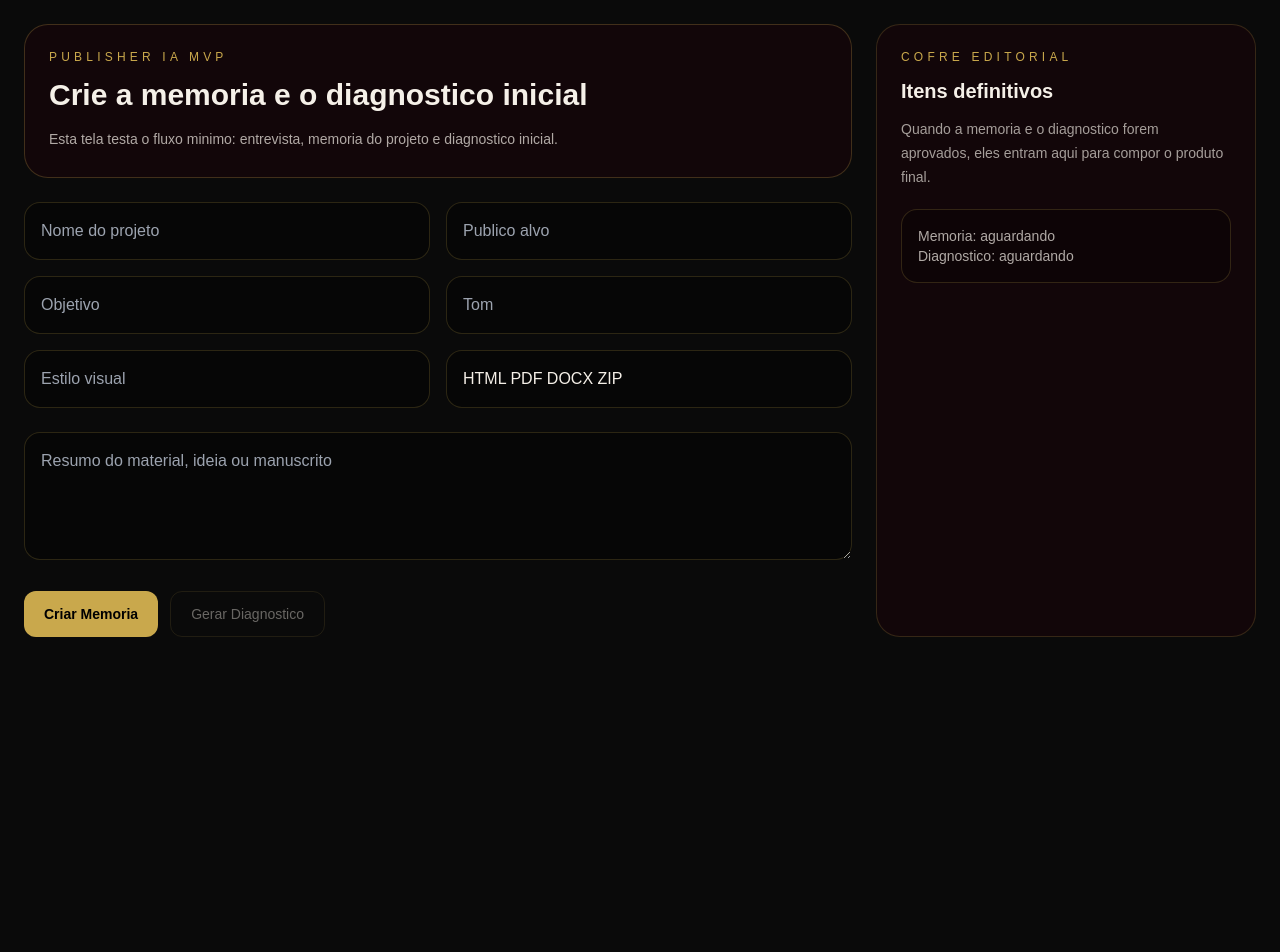
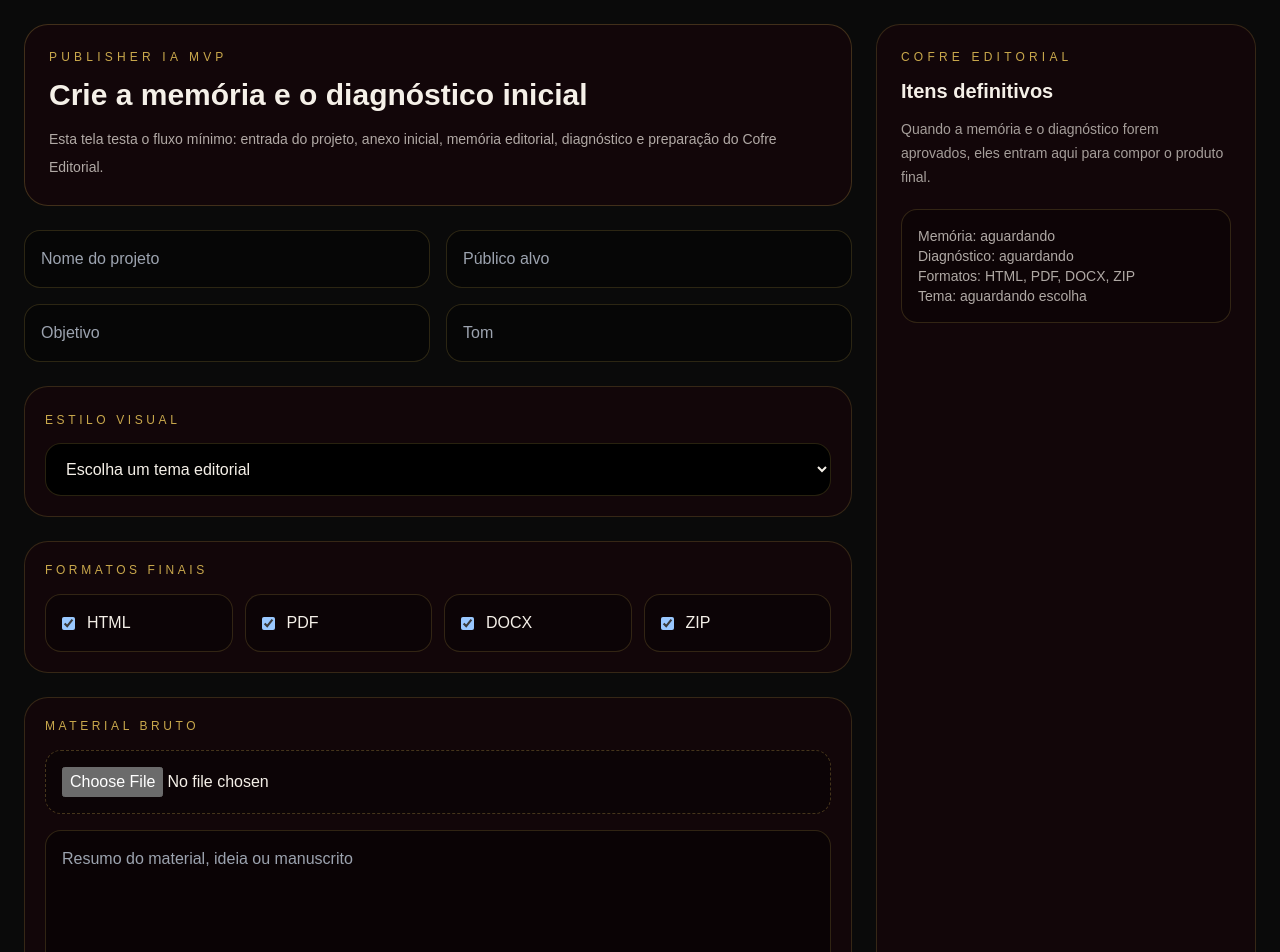
Before and after one commit to Sollimastudio/Tronco-ia, a Next.js app: page /publisher/mvp in a window 1280 px wide. Shown: the top 952 px of the page. Before the commit the page ends 800 px from the top, so only its background shows below. Built offline with nearby package versions, Linux system fonts and the light colour scheme.

Commit message:
feat: improve Publisher MVP with theme, formats and file input

```diff
--- a/src/components/PublisherMvp.tsx
+++ b/src/components/PublisherMvp.tsx
@@ -1,59 +1,130 @@
-'use client';
+"use client";
 
-import { useState } from 'react';
+import { useState } from "react";
 
-type Memory = Record<string, string> | null;
+type Memory = {
+  projectName: string;
+  audience: string;
+  goal: string;
+  tone: string;
+  visualStyle: string;
+  finalFormats: string[];
+  sourceSummary: string;
+  attachedFileName?: string;
+  currentStage: string;
+  nextStep: string;
+};
+
 type Diagnosis = {
-  title: string;
-  theme: string;
-  audience: string;
   promise: string;
-  strengths: string[];
-  gaps: string[];
-  recommendedFormat: string;
-  nextStep: string;
-} | null;
+  structure: string[];
+  visualNeeds: string[];
+  risks: string[];
+  nextActions: string[];
+};
+
+const visualStyles = [
+  "Luxo editorial — bordô, creme, dourado",
+  "Clean sofisticado — branco, preto, cinza elegante",
+  "Feminino premium — rosé, nude, dourado suave",
+  "Masculino executivo — preto, grafite, dourado",
+  "Lúdico infantil — cores suaves, ilustrações didáticas",
+  "Espiritual sensível — tons claros, simbologia e respiro",
+  "Manual secreto — vintage, kraft, vinho, selo editorial",
+  "Método/Workbook — didático, organizado, com exercícios"
+];
+
+const availableFormats = ["HTML", "PDF", "DOCX", "ZIP"];
 
 export function PublisherMvp() {
-  const [form, setForm] = useState({
-    projectName: '',
-    audience: '',
-    goal: '',
-    tone: '',
-    visualStyle: '',
-    finalFormats: 'HTML PDF DOCX ZIP',
-    sourceSummary: ''
-  });
-  const [memory, setMemory] = useState<Memory>(null);
-  const [diagnosis, setDiagnosis] = useState<Diagnosis>(null);
-  const [loading, setLoading] = useState(false);
+  const [projectName, setProjectName] = useState("");
+  const [audience, setAudience] = useState("");
+  const [goal, setGoal] = useState("");
+  const [tone, setTone] = useState("");
+  const [visualStyle, setVisualStyle] = useState("");
+  const [formats, setFormats] = useState<string[]>(["HTML", "PDF", "DOCX", "ZIP"]);
+  const [sourceSummary, setSourceSummary] = useState("");
+  const [attachedFileName, setAttachedFileName] = useState("");
+  const [memory, setMemory] = useState<Memory | null>(null);
+  const [diagnosis, setDiagnosis] = useState<Diagnosis | null>(null);
 
-  function updateField(field: string, value: string) {
-    setForm((current) => ({ ...current, [field]: value }));
+  function toggleFormat(format: string) {
+    setFormats((current) =>
+      current.includes(format)
+        ? current.filter((item) => item !== format)
+        : [...current, format]
+    );
   }
 
-  async function createMemory() {
-    setLoading(true);
-    const response = await fetch('/api/publisher/memory', {
-      method: 'POST',
-      headers: { 'Content-Type': 'application/json' },
-      body: JSON.stringify(form)
-    });
-    const data = await response.json();
-    setMemory(data.memory);
-    setLoading(false);
+  async function handleFile(file?: File) {
+    if (!file) return;
+
+    setAttachedFileName(file.name);
+
+    const extension = file.name.split(".").pop()?.toLowerCase();
+
+    if (extension === "txt" || extension === "md") {
+      const text = await file.text();
+      setSourceSummary(text.slice(0, 6000));
+      return;
+    }
+
+    setSourceSummary((current) =>
+      current ||
+      `Arquivo anexado: ${file.name}. Leitura completa de PDF/DOCX será processada na próxima fase do backend.`
+    );
   }
 
-  async function createDiagnosis() {
-    setLoading(true);
-    const response = await fetch('/api/publisher/diagnosis', {
-      method: 'POST',
-      headers: { 'Content-Type': 'application/json' },
-      body: JSON.stringify({ memory })
-    });
-    const data = await response.json();
-    setDiagnosis(data.diagnosis);
-    setLoading(false);
+  function createMemory() {
+    const created: Memory = {
+      projectName,
+      audience,
+      goal,
+      tone,
+      visualStyle,
+      finalFormats: formats,
+      sourceSummary,
+      attachedFileName,
+      currentStage: "project_memory",
+      nextStep: "diagnosis"
+    };
+
+    setMemory(created);
+    setDiagnosis(null);
+  }
+
+  function createDiagnosis() {
+    const created: Diagnosis = {
+      promise: goal
+        ? `Transformar o material em um produto editorial premium para ${audience || "o público definido"}.`
+        : "Definir promessa central antes da escrita final.",
+      structure: [
+        "Entrada editorial: promessa, público, transformação e tom.",
+        "Arquitetura do conteúdo: módulos, capítulos e ordem de leitura.",
+        "Didática visual: boxes, mapas mentais, infográficos e exercícios.",
+        "Entrega final: HTML, DOCX, PDF e pacote organizado."
+      ],
+      visualNeeds: [
+        `Tema visual sugerido: ${visualStyle || "escolher tema visual antes da diagramação"}.`,
+        "Criar capa, página de abertura e separadores de módulos.",
+        "Inserir blocos de destaque para conceitos importantes.",
+        "Prever pelo menos um mapa mental e um infográfico para facilitar retenção."
+      ],
+      risks: [
+        "Material pode ficar genérico se a promessa não for específica.",
+        "PDF pode ficar pesado se não houver respiro visual.",
+        "DOCX precisa ser editável e organizado em estilos."
+      ],
+      nextActions: [
+        "Aprovar memória do projeto.",
+        "Aprovar diagnóstico editorial.",
+        "Gerar Artefato Editorial.",
+        "Montar HTML/WebBook.",
+        "Exportar DOCX/PDF."
+      ]
+    };
+
+    setDiagnosis(created);
   }
 
   return (
@@ -61,54 +132,178 @@ export function PublisherMvp() {
       <div className="mx-auto grid max-w-7xl gap-6 lg:grid-cols-[1fr_380px]">
         <section className="space-y-6">
           <div className="rounded-3xl border border-[#C9A84C]/25 bg-[#120609] p-6">
-            <p className="text-xs uppercase tracking-[0.35em] text-[#C9A84C]">Publisher IA MVP</p>
-            <h1 className="mt-3 text-3xl font-semibold">Crie a memoria e o diagnostico inicial</h1>
+            <p className="text-xs uppercase tracking-[0.35em] text-[#C9A84C]">
+              Publisher IA MVP
+            </p>
+            <h1 className="mt-3 text-3xl font-semibold">
+              Crie a memória e o diagnóstico inicial
+            </h1>
             <p className="mt-3 text-sm leading-7 text-[#F5F0E8]/70">
-              Esta tela testa o fluxo minimo: entrevista, memoria do projeto e diagnostico inicial.
+              Esta tela testa o fluxo mínimo: entrada do projeto, anexo inicial,
+              memória editorial, diagnóstico e preparação do Cofre Editorial.
             </p>
           </div>
 
           <div className="grid gap-4 md:grid-cols-2">
-            <input className="rounded-2xl border border-[#C9A84C]/20 bg-black/40 p-4 outline-none" placeholder="Nome do projeto" value={form.projectName} onChange={(e) => updateField('projectName', e.target.value)} />
-            <input className="rounded-2xl border border-[#C9A84C]/20 bg-black/40 p-4 outline-none" placeholder="Publico alvo" value={form.audience} onChange={(e) => updateField('audience', e.target.value)} />
-            <input className="rounded-2xl border border-[#C9A84C]/20 bg-black/40 p-4 outline-none" placeholder="Objetivo" value={form.goal} onChange={(e) => updateField('goal', e.target.value)} />
-            <input className="rounded-2xl border border-[#C9A84C]/20 bg-black/40 p-4 outline-none" placeholder="Tom" value={form.tone} onChange={(e) => updateField('tone', e.target.value)} />
-            <input className="rounded-2xl border border-[#C9A84C]/20 bg-black/40 p-4 outline-none" placeholder="Estilo visual" value={form.visualStyle} onChange={(e) => updateField('visualStyle', e.target.value)} />
-            <input className="rounded-2xl border border-[#C9A84C]/20 bg-black/40 p-4 outline-none" placeholder="Formatos finais" value={form.finalFormats} onChange={(e) => updateField('finalFormats', e.target.value)} />
+            <input
+              className="rounded-2xl border border-[#C9A84C]/20 bg-black/40 p-4 outline-none"
+              placeholder="Nome do projeto"
+              value={projectName}
+              onChange={(event) => setProjectName(event.target.value)}
+            />
+
+            <input
+              className="rounded-2xl border border-[#C9A84C]/20 bg-black/40 p-4 outline-none"
+              placeholder="Público alvo"
+              value={audience}
+              onChange={(event) => setAudience(event.target.value)}
+            />
+
+            <input
+              className="rounded-2xl border border-[#C9A84C]/20 bg-black/40 p-4 outline-none"
+              placeholder="Objetivo"
+              value={goal}
+              onChange={(event) => setGoal(event.target.value)}
+            />
+
+            <input
+              className="rounded-2xl border border-[#C9A84C]/20 bg-black/40 p-4 outline-none"
+              placeholder="Tom"
+              value={tone}
+              onChange={(event) => setTone(event.target.value)}
+            />
           </div>
 
-          <textarea className="min-h-32 w-full rounded-2xl border border-[#C9A84C]/20 bg-black/40 p-4 outline-none" placeholder="Resumo do material, ideia ou manuscrito" value={form.sourceSummary} onChange={(e) => updateField('sourceSummary', e.target.value)} />
+          <div className="rounded-3xl border border-[#C9A84C]/20 bg-[#120609] p-5">
+            <label className="text-xs uppercase tracking-[0.3em] text-[#C9A84C]">
+              Estilo visual
+            </label>
+
+            <select
+              className="mt-3 w-full rounded-2xl border border-[#C9A84C]/20 bg-black p-4 text-[#F5F0E8] outline-none"
+              value={visualStyle}
+              onChange={(event) => setVisualStyle(event.target.value)}
+            >
+              <option value="">Escolha um tema editorial</option>
+              {visualStyles.map((style) => (
+                <option key={style} value={style}>
+                  {style}
+                </option>
+              ))}
+            </select>
+          </div>
+
+          <div className="rounded-3xl border border-[#C9A84C]/20 bg-[#120609] p-5">
+            <p className="text-xs uppercase tracking-[0.3em] text-[#C9A84C]">
+              Formatos finais
+            </p>
+
+            <div className="mt-4 grid gap-3 sm:grid-cols-4">
+              {availableFormats.map((format) => (
+                <label
+                  key={format}
+                  className="flex cursor-pointer items-center gap-3 rounded-2xl border border-[#C9A84C]/20 bg-black/30 p-4"
+                >
+                  <input
+                    type="checkbox"
+                    checked={formats.includes(format)}
+                    onChange={() => toggleFormat(format)}
+                  />
+                  <span>{format}</span>
+                </label>
+              ))}
+            </div>
+          </div>
+
+          <div className="rounded-3xl border border-[#C9A84C]/20 bg-[#120609] p-5">
+            <p className="text-xs uppercase tracking-[0.3em] text-[#C9A84C]">
+              Material bruto
+            </p>
+
+            <input
+              type="file"
+              accept=".txt,.md,.pdf,.doc,.docx"
+              className="mt-4 w-full rounded-2xl border border-dashed border-[#C9A84C]/30 bg-black/30 p-4"
+              onChange={(event) => handleFile(event.target.files?.[0])}
+            />
+
+            {attachedFileName && (
+              <p className="mt-3 text-sm text-[#F5F0E8]/70">
+                Arquivo anexado: {attachedFileName}
+              </p>
+            )}
+
+            <textarea
+              className="mt-4 min-h-40 w-full rounded-2xl border border-[#C9A84C]/20 bg-black/40 p-4 outline-none"
+              placeholder="Resumo do material, ideia ou manuscrito"
+              value={sourceSummary}
+              onChange={(event) => setSourceSummary(event.target.value)}
+            />
+          </div>
 
           <div className="flex flex-wrap gap-3">
-            <button onClick={createMemory} className="rounded-xl bg-[#C9A84C] px-5 py-3 text-sm font-semibold text-black">Criar Memoria</button>
-            <button onClick={createDiagnosis} disabled={!memory} className="rounded-xl border border-[#C9A84C]/30 px-5 py-3 text-sm text-[#F5F0E8] disabled:opacity-40">Gerar Diagnostico</button>
+            <button
+              onClick={createMemory}
+              className="rounded-xl bg-[#C9A84C] px-5 py-3 text-sm font-semibold text-black"
+            >
+              Criar Memória
+            </button>
+
+            <button
+              onClick={createDiagnosis}
+              disabled={!memory}
+              className="rounded-xl border border-[#C9A84C]/30 px-5 py-3 text-sm text-[#F5F0E8] disabled:opacity-40"
+            >
+              Gerar Diagnóstico
+            </button>
           </div>
 
-          {loading && <p className="text-sm text-[#C9A84C]">Processando...</p>}
-
           {memory && (
-            <div className="rounded-3xl border border-[#C9A84C]/20 bg-[#1C1214] p-6">
-              <h2 className="text-xl font-semibold text-[#C9A84C]">Memoria do Projeto</h2>
-              <pre className="mt-4 overflow-auto rounded-2xl bg-black/40 p-4 text-xs text-[#F5F0E8]/75">{JSON.stringify(memory, null, 2)}</pre>
+            <div className="rounded-3xl border border-[#C9A84C]/20 bg-[#120609] p-6">
+              <h2 className="text-2xl font-semibold text-[#C9A84C]">
+                Memória do Projeto
+              </h2>
+              <pre className="mt-5 overflow-auto rounded-2xl bg-black/50 p-5 text-sm leading-7 text-[#F5F0E8]/80">
+                {JSON.stringify(memory, null, 2)}
+              </pre>
             </div>
           )}
 
           {diagnosis && (
-            <div className="rounded-3xl border border-[#C9A84C]/20 bg-[#1C1214] p-6">
-              <h2 className="text-xl font-semibold text-[#C9A84C]">{diagnosis.title}</h2>
-              <p className="mt-3">Formato recomendado: {diagnosis.recommendedFormat}</p>
-              <p className="mt-2 text-sm text-[#F5F0E8]/70">Proxima etapa: {diagnosis.nextStep}</p>
-              <div className="mt-5 grid gap-4 md:grid-cols-2">
-                <div className="rounded-2xl bg-black/30 p-4">
-                  <h3 className="font-semibold">Pontos fortes</h3>
-                  <ul className="mt-2 list-disc space-y-1 pl-5 text-sm text-[#F5F0E8]/70">
-                    {diagnosis.strengths.map((item) => <li key={item}>{item}</li>)}
+            <div className="rounded-3xl border border-[#C9A84C]/20 bg-[#120609] p-6">
+              <h2 className="text-2xl font-semibold text-[#C9A84C]">
+                Diagnóstico Editorial
+              </h2>
+
+              <div className="mt-5 space-y-5 text-sm leading-7 text-[#F5F0E8]/75">
+                <p>
+                  <strong>Promessa:</strong> {diagnosis.promise}
+                </p>
+
+                <div>
+                  <strong>Estrutura sugerida:</strong>
+                  <ul className="mt-2 list-disc space-y-1 pl-5">
+                    {diagnosis.structure.map((item) => (
+                      <li key={item}>{item}</li>
+                    ))}
                   </ul>
                 </div>
-                <div className="rounded-2xl bg-black/30 p-4">
-                  <h3 className="font-semibold">Lacunas</h3>
-                  <ul className="mt-2 list-disc space-y-1 pl-5 text-sm text-[#F5F0E8]/70">
-                    {diagnosis.gaps.map((item) => <li key={item}>{item}</li>)}
+
+                <div>
+                  <strong>Necessidades visuais:</strong>
+                  <ul className="mt-2 list-disc space-y-1 pl-5">
+                    {diagnosis.visualNeeds.map((item) => (
+                      <li key={item}>{item}</li>
+                    ))}
+                  </ul>
+                </div>
+
+                <div>
+                  <strong>Riscos editoriais:</strong>
+                  <ul className="mt-2 list-disc space-y-1 pl-5">
+                    {diagnosis.risks.map((item) => (
+                      <li key={item}>{item}</li>
+                    ))}
                   </ul>
                 </div>
               </div>
@@ -117,15 +312,36 @@ export function PublisherMvp() {
         </section>
 
         <aside className="rounded-3xl border border-[#C9A84C]/20 bg-[#120609] p-6">
-          <p className="text-xs uppercase tracking-[0.35em] text-[#C9A84C]">Cofre Editorial</p>
+          <p className="text-xs uppercase tracking-[0.35em] text-[#C9A84C]">
+            Cofre Editorial
+          </p>
+
           <h2 className="mt-3 text-xl font-semibold">Itens definitivos</h2>
-          <p className="mt-3 text-sm leading-6 text-[#F5F0E8]/65">Quando a memoria e o diagnostico forem aprovados, eles entram aqui para compor o produto final.</p>
+
+          <p className="mt-3 text-sm leading-6 text-[#F5F0E8]/65">
+            Quando a memória e o diagnóstico forem aprovados, eles entram aqui
+            para compor o produto final.
+          </p>
+
           <div className="mt-5 rounded-2xl border border-[#C9A84C]/20 bg-black/25 p-4 text-sm text-[#F5F0E8]/70">
-            Memoria: {memory ? 'criada' : 'aguardando'}
-            <br />Diagnostico: {diagnosis ? 'criado' : 'aguardando'}
+            Memória: {memory ? "criada" : "aguardando"}
+            <br />
+            Diagnóstico: {diagnosis ? "criado" : "aguardando"}
+            <br />
+            Formatos: {formats.join(", ")}
+            <br />
+            Tema: {visualStyle || "aguardando escolha"}
           </div>
+
+          {diagnosis && (
+            <button className="mt-5 w-full rounded-xl bg-[#C9A84C] px-5 py-3 text-sm font-semibold text-black">
+              Aprovar para Artefato Editorial
+            </button>
+          )}
         </aside>
       </div>
     </main>
   );
 }
+
+export default PublisherMvp;
```
